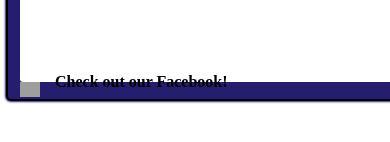
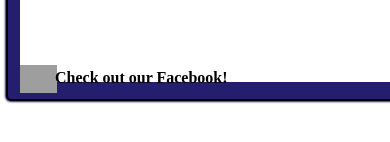
Before and after one commit to Mikeofdamoses/TenneyMountain, a plain HTML site: page index.html in a window 390 px wide. Shown: the part 496-638 px from the top of the page. Drawn offline with Linux system fonts and the light colour scheme; grey boxes are pictures that could not be loaded.

Commit message:
Update responsive.css

```diff
--- a/responsive.css
+++ b/responsive.css
@@ -10,7 +10,7 @@
     }
 
     .fblogo {
-        height: 15px;
+        margin-top: 15px;
         display: flex;
     }
 }
```
